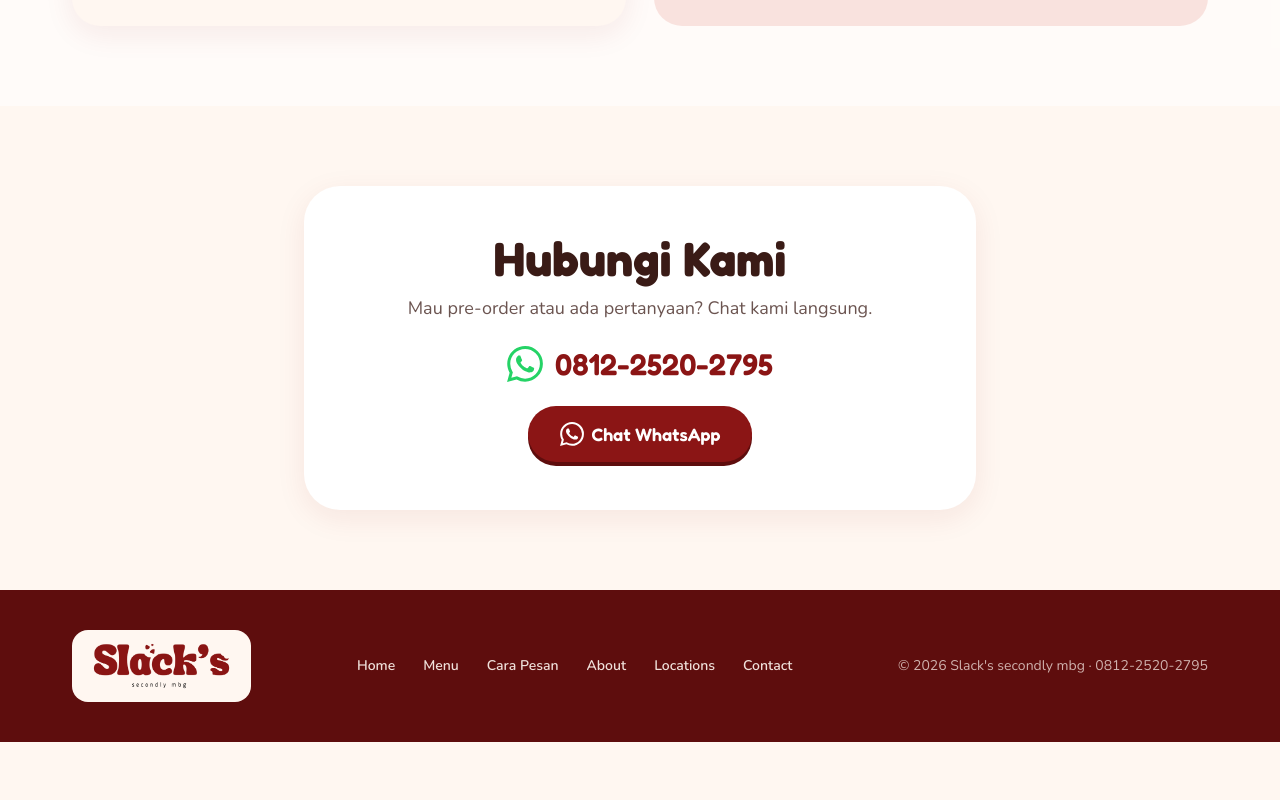
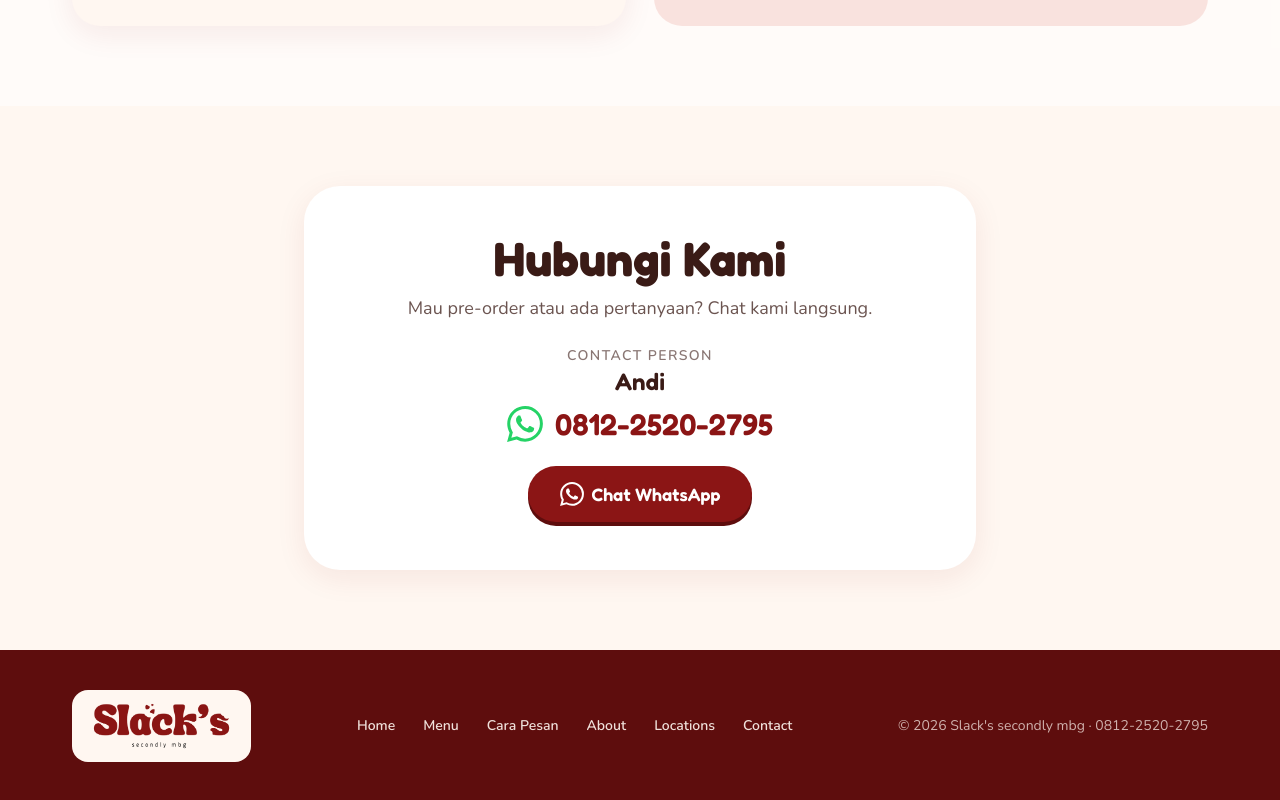
Before and after one commit to nexzyz2021-lang/slacks-web, a Next.js app: page / in a window 1280 px wide. Shown: the part 3255-4055 px from the top of the page. Before the commit the page ends 3997 px from the top, so only its background shows below. Built offline with nearby package versions, Linux system fonts and the light colour scheme; grey boxes are pictures that could not be loaded.

Commit message:
Enhance contact section with person details
Updated contact section to include contact person details.

```diff
--- a/components/Sections.jsx
+++ b/components/Sections.jsx
@@ -96,7 +96,9 @@ export function Contact() {
       <div className="mx-auto max-w-2xl rounded-[36px] bg-white p-8 text-center shadow-[0_8px_30px_rgba(139,21,21,.08)] md:p-12">
         <H2>Hubungi Kami</H2>
         <p className="mt-3 text-lg text-ink/75">Mau pre-order atau ada pertanyaan? Chat kami langsung.</p>
-        <p className="mt-6 flex items-center justify-center gap-3 font-display text-3xl font-semibold text-brand"><WhatsAppIcon className="h-9 w-9 text-[#25D366]" />{PHONE}</p>
+        <p className="mt-6 text-sm font-semibold uppercase tracking-widest text-ink/60">Contact Person</p>
+        <p className="font-display text-2xl font-semibold text-ink">Andi</p>
+        <p className="mt-2 flex items-center justify-center gap-3 font-display text-3xl font-semibold text-brand"><WhatsAppIcon className="h-9 w-9 text-[#25D366]" />{PHONE}</p>
         <div className="mt-6 flex flex-wrap justify-center gap-4">
           <a href={WA} target="_blank" rel="noreferrer" className="btn btn-primary gap-2 px-8 py-3.5 text-lg"><WhatsAppIcon className="h-6 w-6" />Chat WhatsApp</a>
         </div>
```
